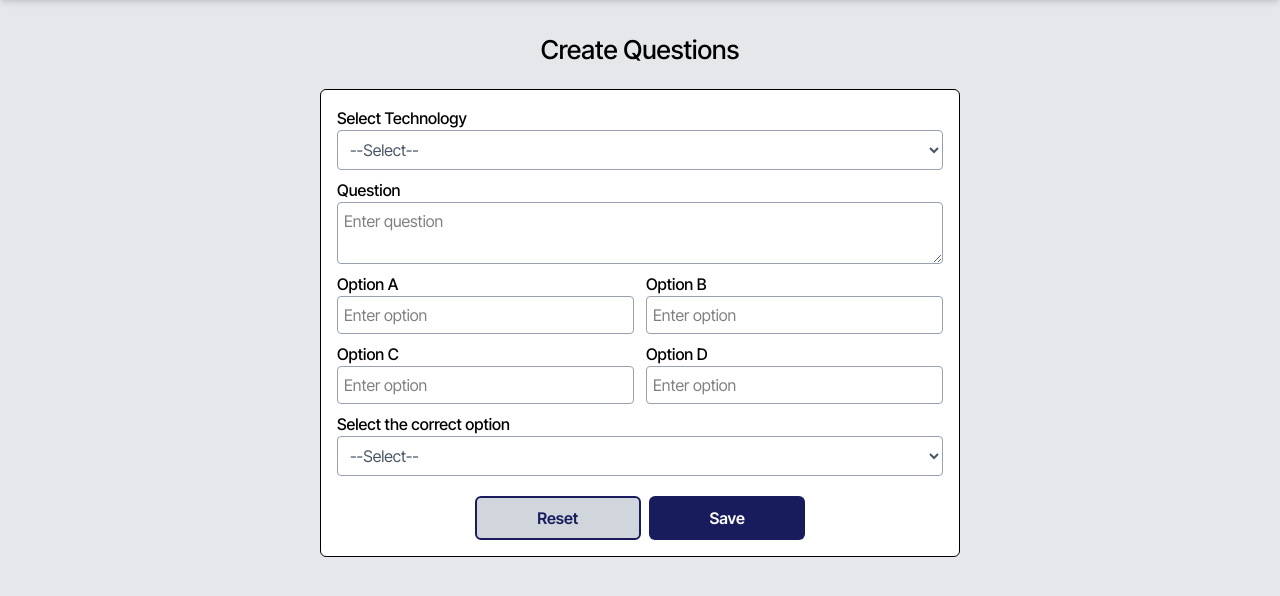
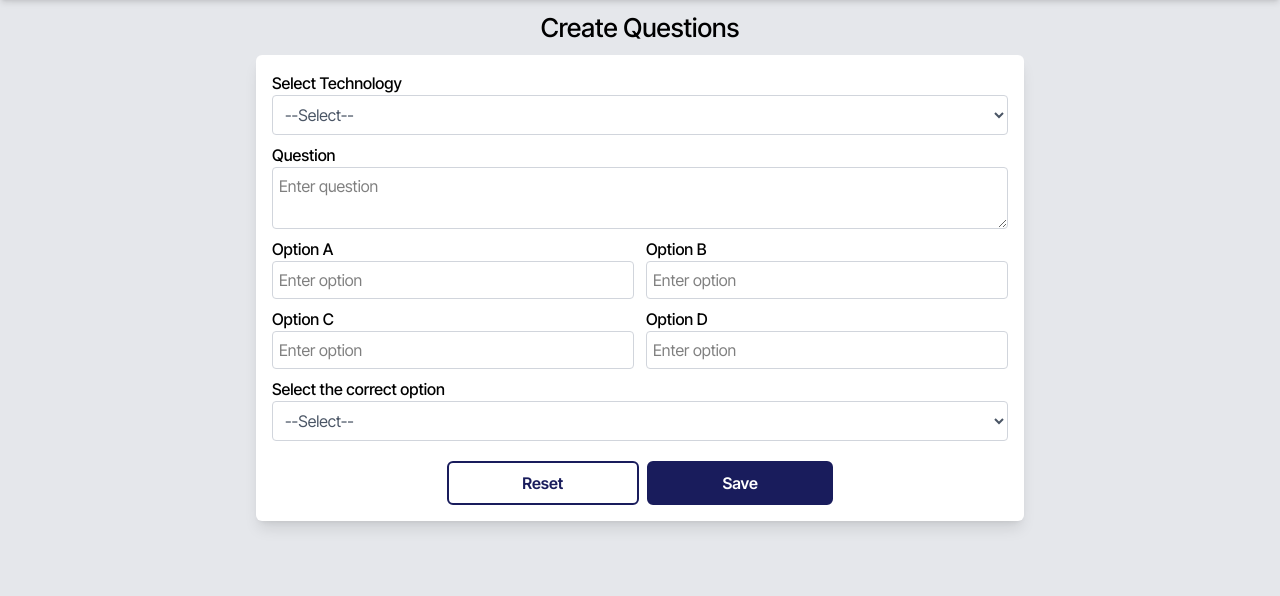
Before and after one commit to ritesh7860/Personal_Quiz, a PHP site: page /insert.php in a window 1280 px wide. Shown: the part 50-646 px from the top of the page. Run offline with PHP 8.4, Linux system fonts and the light colour scheme; data comes from the database, SQL or seed files in the repository; some web fonts are replaced.

Commit message:
Fixed issues in Add Question page

```diff
--- a/insert.php
+++ b/insert.php
@@ -43,15 +43,15 @@ if (isset($_POST['s1'])) {
 </head>
 
 <body class="bg-gray-200">
-    <div class="flex flex-col h-[88%] w-screen justify-center items-center mt-[10vh] 2xl:mt-[8vh]">
-        <h2 class="font-medium text-[26px] mb-[20px]">Create Questions</h2>
+    <div class="flex flex-col h-[88%] w-screen justify-center items-center mt-[50px] py-2">
+        <h2 class="font-medium text-[26px]">Create Questions</h2>
 
-        <form class="w-[50%] bg-white border-1 flex flex-col gap-2 border-red bg-[#e6e6e6] rounded-md p-4" name="fr1" method="post">
+        <form class="w-[90%] md:w-[80%] xl:w-[60%] bg-white flex flex-col gap-2 bg-[#e6e6e6] rounded-md p-4 shadow-lg mt-2 " name="fr1" method="post">
 
             <!-- Technology Dropdown -->
             <div class="flex flex-col">
                 <label class="text-md font-medium">Select Technology</label>
-                <select class="cursor-pointer border-1 border-gray-400 text-gray-600 p-2 rounded-sm" name="tech" required>
+                <select class="cursor-pointer border-1 border-gray-300 text-gray-600 p-2 rounded-sm" name="tech" required>
                     <option value="" selected disabled>--Select--</option>
                     <?php
                     $link = mysqli_connect("localhost", "root", "", "quiz");
@@ -77,34 +77,34 @@ if (isset($_POST['s1'])) {
             <!-- Question -->
             <div class="flex flex-col">
                 <label class="text-md font-medium">Question</label>
-                <textarea class="border-1 focus:ring-1 outline-none border-gray-400 p-1.5 rounded-sm"
+                <textarea class="border-1 focus:ring-1 outline-none border-gray-300 p-1.5 rounded-sm"
                           name="ques" placeholder="Enter question" required></textarea>
             </div>
 
             <!-- Options A & B -->
-            <div class="flex gap-3">
-                <div class="flex flex-col w-[50%]">
+            <div class="flex flex-col md:flex-row gap-3">
+                <div class="flex flex-col w-full md:w-[50%]">
                     <label class="text-md font-medium">Option A</label>
-                    <input class="border-1 border-gray-400 focus:ring-1 outline-none p-1.5 rounded-sm"
+                    <input class="border-1 border-gray-300 focus:ring-1 outline-none p-1.5 rounded-sm"
                            type="text" name="a" placeholder="Enter option" required />
                 </div>
-                <div class="flex flex-col w-[50%]">
+                <div class="flex flex-col w-full md:w-[50%]">
                     <label class="text-md font-medium">Option B</label>
-                    <input class="border-1 border-gray-400 focus:ring-1 outline-none p-1.5 rounded-sm"
+                    <input class="border-1 border-gray-300 focus:ring-1 outline-none p-1.5 rounded-sm"
                            type="text" name="b" placeholder="Enter option" required />
                 </div>
             </div>
 
             <!-- Options C & D -->
-            <div class="flex gap-3">
-                <div class="flex flex-col w-[50%]">
+            <div class="flex flex-col md:flex-row  gap-3">
+                <div class="flex flex-col w-full md:w-[50%]">
                     <label class="text-md font-medium">Option C</label>
-                    <input class="border-1 border-gray-400 focus:ring-1 outline-none p-1.5 rounded-sm"
+                    <input class="border-1 border-gray-300 focus:ring-1 outline-none p-1.5 rounded-sm"
                            type="text" name="c" placeholder="Enter option" required />
                 </div>
-                <div class="flex flex-col w-[50%]">
+                <div class="flex flex-col w-full md:w-[50%]">
                     <label class="text-md font-medium">Option D</label>
-                    <input class="border-1 border-gray-400 focus:ring-1 outline-none p-1.5 rounded-sm"
+                    <input class="border-1 border-gray-300 focus:ring-1 outline-none p-1.5 rounded-sm"
                            type="text" name="d" placeholder="Enter option" required />
                 </div>
             </div>
@@ -112,7 +112,7 @@ if (isset($_POST['s1'])) {
             <!-- Correct Answer -->
             <div class="flex flex-col">
                 <label class="text-md font-medium">Select the correct option</label>
-                <select class="cursor-pointer border-1 border-gray-400 focus:ring-1 outline-none text-gray-600 p-2 rounded-sm"
+                <select class="cursor-pointer border-1 border-gray-300 focus:ring-1 outline-none text-gray-600 p-2 rounded-sm"
                         name="ans" required>
                     <option value="" disabled selected>--Select--</option>
                     <option value="OptA">Option A</option>
@@ -124,9 +124,9 @@ if (isset($_POST['s1'])) {
 
             <!-- Buttons -->
             <div class="mt-3 flex justify-center gap-2">
-                <input class="px-[10%] py-2 text-[#191c5c] bg-gray-300 border-2 font-semibold border-[#191c5c] rounded-md cursor-pointer"
+                <input class="px-[10%] py-2 text-[#191c5c] bg-white hover:bg-[#e6e6e6] border-2 font-semibold border-[#191c5c] rounded-md cursor-pointer"
                        type="reset" value="Reset" />
-                <input class="px-[10%] py-2 bg-[#191c5c] text-white font-semibold rounded-md cursor-pointer"
+                <input class="px-[10%] py-2 bg-[#191c5c] hover:bg-[#191c7c] border-2  border-[#191c5c] text-white font-semibold rounded-md cursor-pointer"
                        type="submit" name="s1" value="Save" />
             </div>
 
--- a/welcome.php
+++ b/welcome.php
@@ -47,7 +47,7 @@ $adminName = isset($_SESSION['name']) ? $_SESSION['name'] : 'Admin';
         </div>
 
         <div class="hidden md:flex items-center gap-4">
-          <span class="text-gray-100 font-semibold">Welcome, <?= htmlspecialchars($adminName) ?> 👋</span>
+          <span class="hidden xl:flex text-gray-100 font-semibold">Welcome, <?= htmlspecialchars($adminName) ?> 👋</span>
           <a href="Logout.php" class="text-white bg-red-500 hover:bg-red-600 px-3 py-1 rounded-md text-sm font-semibold">Logout</a>
         </div>
 
```
